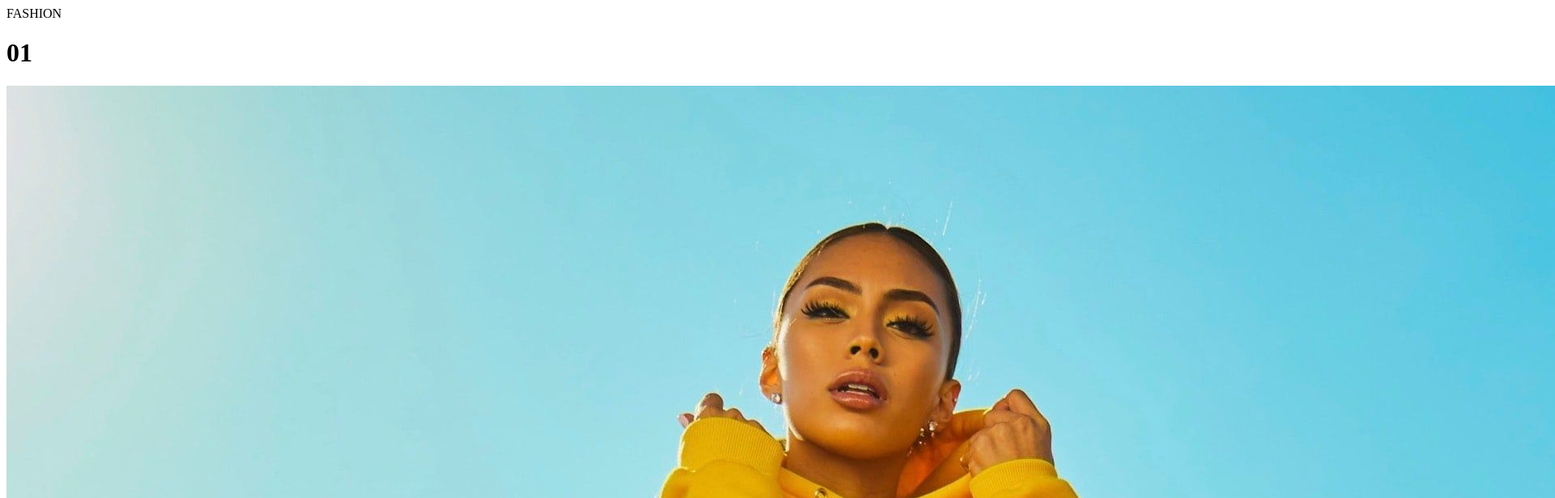
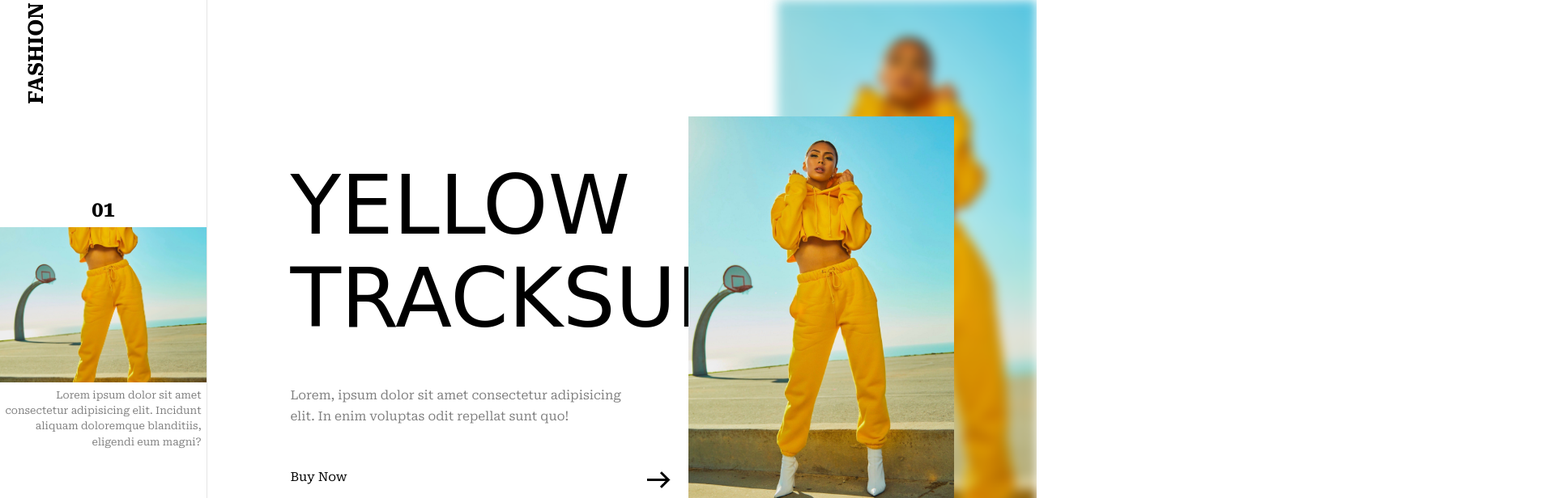
Before and after one commit to DJAC9923/djac_eCommerce, a plain HTML site: page index.html in a window 1280 px wide. Shown: the top 616 px of the page at 81% size, 1920 px wide, since content can reach past the window. Drawn offline with Linux system fonts and the light colour scheme; a web font is replaced by a local one.

Commit message:
agregamos css

```diff
--- a/css/style.css
+++ b/css/style.css
@@ -0,0 +1,215 @@
+*{
+    padding: 0;
+    margin: 0;
+    box-sizing: border-box;
+    font-family: 'Roboto Serif', serif;
+}
+
+body{
+    width: 100%;
+    height: 100vh;
+    position: relative;
+    display: flex;
+
+}
+
+.overlay{
+    position: absolute;
+    top:0;
+    left: 0;
+    bottom: 0;
+    right: 0;
+    background: #ffff;
+    opacity: 1;
+    z-index: 9;
+    animation: fade-out 5s forwards 1;
+    pointer-events: none;
+}
+
+@keyframes fade-out {
+    to{
+        opacity: 0;
+    }
+}
+
+.leftside{
+    width: 20vw;
+    height: 100%;
+    border-right: 1px solid rgba(0,0,0,0.1);
+    position: relative;
+    display: flex;
+    align-items: center;
+}
+
+.logo{
+    text-transform: uppercase;
+    font-weight: 700;
+    font-size: 2vw;
+    position: absolute;
+    top:4vw;
+    left: -1.5vw;
+    transform: rotate(-90deg);
+    user-select: none;
+}
+
+.sm-product{
+    width: 100%;
+    height: auto;
+}
+
+.product-index{
+    font-size: 2vw ;
+    text-align: center;
+}
+
+.sm-product-imgcontainer {
+    position: relative;
+    margin: .5vw 0;
+    height: 15vw;
+    overflow: hidden;
+}
+
+.sm-product-img{
+    width: 100%;
+    height: 15vw;
+    object-fit: cover;
+}
+
+.sm-product-des {
+    text-align: right;
+    padding: 0 .5vw;
+    line-height: 1.5vw;
+    font-size: 1vw;
+    color: rgba(0,0,0,0.5);
+}
+
+.social-link {
+    position: absolute;
+    bottom: 30px;
+    left: 50%;
+    transform: translate(-50%);
+}
+
+.social-link-img {
+    width: 1.6vw;
+    height: 1.6vw;
+    margin: .5vw;
+    cursor: pointer;
+}
+
+    .social-link-img:hover{
+        color: blue;
+        height: 1.8vw;
+        width: 1.8vw;
+    }
+
+.rightside {
+    width: 80vw;
+    height: 100vh;
+    position: relative;
+    display: flex;
+    align-items: center;
+    justify-content: center;
+}
+
+.backdrop-img {
+    width: 25vw;
+    height: 100%;
+    position: absolute;
+    top: 0;
+    right: 0;
+    object-fit: cover;
+    filter: blur(.5vw);
+    user-select: none;
+}
+
+.content {
+    width: 80%;
+    display: flex;
+    align-items: center;
+    position: relative;
+}
+
+.product-detail{
+    width: 60%;
+}
+
+.product-name {
+    font-size: 8vw;
+    text-transform: uppercase;
+    font-family: 'Roboto',sans-serif;
+    font-family: 'Sirin Stencil', cursive;
+    font-weight: 400;
+    line-height: 9vw;
+}
+
+.product-des {
+    margin: 4vw 0;
+    width: 90%;
+    font-size: 1.2vw;
+    line-height: 2vw;
+    color: rgba(0,0,0,0.5);
+}
+
+.buy-btn {
+    text-decoration: none;
+    color: #000;
+    text-transform: capitalize;
+    font-size: 1.2vw;
+}
+
+.nxt-btn{
+    border: none;
+    background: none;
+    display: flex;
+    margin-left: auto;
+    margin-top: -1.2vw;
+    margin-right: 1vw;
+    cursor: pointer;
+    justify-content: center;
+    user-select: none;
+}
+
+.nxt-btn img {
+    width: 60%;
+}
+
+.product-img-container{
+    width: 40%;
+    height: 40vw;
+    position: relative;
+    overflow: hidden;
+}
+
+.product-img {
+    width: 100%;
+    height: 100%;
+    object-fit: cover;
+}
+
+.slide::before {
+    content: '';
+    position: absolute;
+    top: 0;
+    left: -100%;
+    width: 100%;
+    height: 100%;
+    background: #000;
+    animation: slide-left 1s linear 1;
+}
+
+@keyframes slide-left {
+    to{
+        left: 100%;
+    }
+}
+
+.fade{
+    pointer-events: none;
+    animation: fade 1s forwards 1;
+}
+
+@keyframes fade {
+        0%, 100% { opacity: 1;}
+        45%, 60% { opacity: 0;}
+}
--- a/index.html
+++ b/index.html
@@ -9,6 +9,7 @@
     <link rel="preconnect" href="https://fonts.googleapis.com">
     <link rel="preconnect" href="https://fonts.gstatic.com" crossorigin>
     <link href="https://fonts.googleapis.com/css2?family=Roboto+Serif:ital,opsz,wght@0,8..144,300;0,8..144,400;0,8..144,500;0,8..144,700;0,8..144,800;0,8..144,900;1,8..144,900&display=swap" rel="stylesheet">
+    <link href="https://fonts.googleapis.com/css2?family=Sirin+Stencil&display=swap" rel="stylesheet">
 
     <link rel="stylesheet" href="./css/style.css">
 
@@ -44,7 +45,7 @@
                 </button>
             </div>
             <div class="product-img-container">
-                <img src="./img/img1.jpg" alt="">
+                <img class="product-img" src="./img/img1.jpg" alt="">
             </div>
         </div>
     </div>
```
